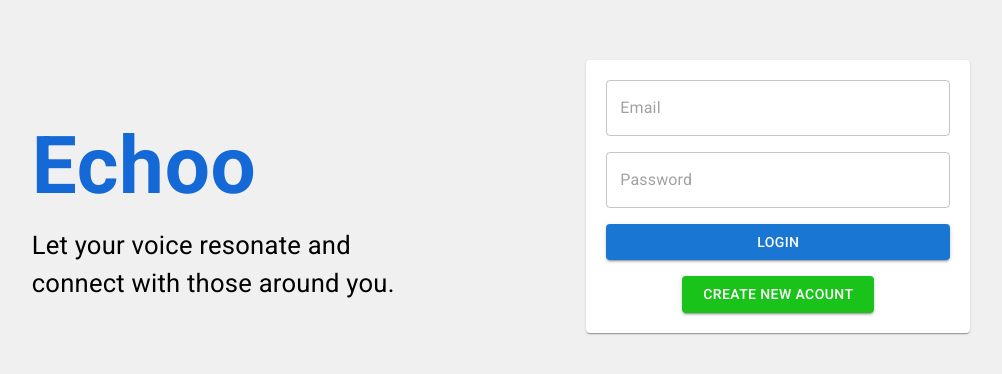
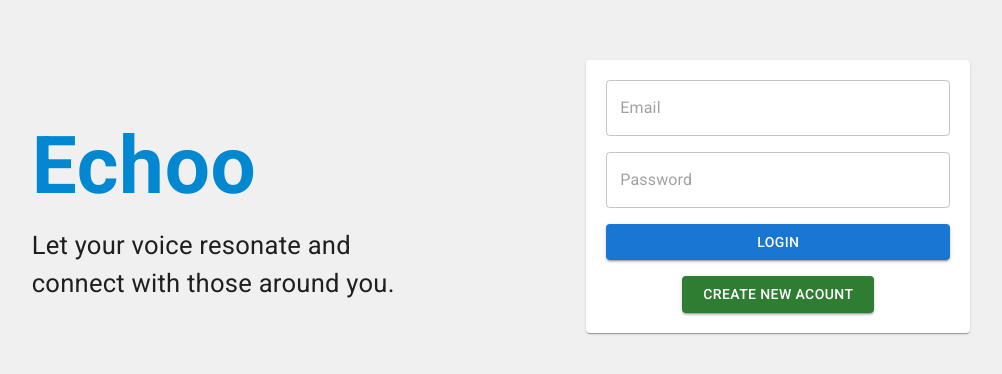
Before and after one commit to C12-omarallabadi/MERAKI_Academy_Project_4, a React (Create React App) app in the folder frontend/: page / in a window 1280 px wide. Shown: the part 196-570 px from the top of the page, without its empty margins (139-1141 px from the left). Built offline with nearby package versions, Linux system fonts and the light colour scheme.

Commit message:
57-dark light mode

```diff
--- a/frontend/src/App.css
+++ b/frontend/src/App.css
@@ -1,6 +1,5 @@
 .App {
  text-align: center;
- background-color: rgb(51, 51, 214);
 
 }
 
--- a/frontend/src/App.js
+++ b/frontend/src/App.js
@@ -9,25 +9,43 @@ import Navbar from "./components/shared components/Navbar";
 import MyAcount from "./components/role 2 interface/MyAcount";
 import WebsiteUser from "./components/role 2 interface/WebsiteUser";
 import DrawerM from "./components/shared components/Drawer";
+import { ThemeProvider, createTheme } from "@mui/material/styles";
+import CssBaseline from "@mui/material/CssBaseline";
+
 export const UserContext = createContext();
 
 const App = () => {
-  const [Type,setType]=useState("permanent")
-  const [Display,setDisplay]=useState("none")
+  const [mode, setMode] = useState("light");
+  const darkTheme = createTheme({
+    palette: {
+      mode: mode,
+      omar: {
+        light: mode === "dark" ? "#616161" : "rgb(240, 240, 240)",
+        dark: mode === "dark" ? "rgb(240, 240, 240)" : "#616161",
+      },
+      search: {
+        light: mode === "dark" ? "#616161" : "white",
+        dark: mode === "dark" ? "white" : "#616161",
+      },
+    },
+  });
+  const [Type, setType] = useState("permanent");
+  const [Display, setDisplay] = useState("none");
 
+  const [myName, setMyName] = useState(sessionStorage.getItem("myName") || "");
 
-  const [myName,setMyName]=useState(sessionStorage.getItem("myName")||"")
-
-  const[myInfo,setMyInfo]=useState(sessionStorage.getItem("user")||"")
-  const [file,setFile]=useState("")
+  const [myInfo, setMyInfo] = useState(sessionStorage.getItem("user") || "");
+  const [file, setFile] = useState("");
   const [isLoggedIn, setIsLoggedIn] = useState(
     sessionStorage.getItem("isLoggedIn") || false
   );
   const [token, setToken] = useState(sessionStorage.getItem("token") || "");
   const [userId, setUserId] = useState(sessionStorage.getItem("userId") || "");
   const Navigate = useNavigate();
-  useEffect(()=>{},[])
+  useEffect(() => {}, []);
   return (
+    <ThemeProvider theme={darkTheme}>
+      <CssBaseline />
       <div className="App">
         <UserContext.Provider
           value={{
@@ -46,14 +64,13 @@ const App = () => {
             Type,
             setType,
             Display,
-          setDisplay
-
-
+            setDisplay,
+            mode,
+            setMode,
           }}
         >
-{isLoggedIn? <DrawerM/>:null}
-        {isLoggedIn?<Navbar />:null}
-
+          {isLoggedIn ? <DrawerM /> : null}
+          {isLoggedIn ? <Navbar /> : null}
 
           <Routes>
             <Route path="/" element={<Login />} />
@@ -61,10 +78,11 @@ const App = () => {
             <Route path="/register" element={<Register />} />
             <Route path="/userDashboard" element={<UserDashboard />} />
             <Route path="/adminDashboard" element={<AdminDashboard />} />
-          <Route path="/profile/:id" element={<WebsiteUser/>}/>
+            <Route path="/profile/:id" element={<WebsiteUser />} />
           </Routes>
         </UserContext.Provider>
       </div>
+    </ThemeProvider>
   );
 };
 
--- a/frontend/src/components/role 2 interface/Comments.js
+++ b/frontend/src/components/role 2 interface/Comments.js
@@ -15,6 +15,7 @@ import Avatar from '@mui/material/Avatar';
 import Box from '@mui/material/Box';
 import Button from '@mui/material/Button';
 import Paper from '@mui/material/Paper';
+import { useTheme } from "@emotion/react";
 /////////////////////////////////////////////////////////////////////////////////////////////////////////
 function stringToColor(string) {
   let hash = 0;
@@ -47,6 +48,7 @@ function stringAvatar(name) {
 
 ///////////////////////////////////////////////////////////////////////////////////////////////////////////
 const Comments = ({ postId, isCommentsShown, setCommentsState ,post }) => {
+  const theme=useTheme()
   const Navigate=useNavigate()
 
 
@@ -85,7 +87,7 @@ setInputBar("")    })
     comments.length == 0
       ? false
       : comments.map((elem, index) => {
-          return <Paper elevation={3}  key={index} sx={{background:"rgb(240, 240, 240)",width:`${40}vw`,mb:`${2.5}vh`,mt:`${2.5}vh`}}><Box sx={{pl: `${1}vw`,height: `${8}vh`,display:"flex",gap:`${.7}vw`,alignItems:"end"}}>
+          return <Paper elevation={3}  key={index} sx={{background:theme.palette.omar.light,width:`${40}vw`,mb:`${2.5}vh`,mt:`${2.5}vh`}}><Box sx={{pl: `${1}vw`,height: `${8}vh`,display:"flex",gap:`${.7}vw`,alignItems:"end"}}>
             <Avatar    {...stringAvatar(elem.commenter.fullName)} style={{ width: `${3}vw`, height: `${3}vw`, fontSize: `${2}vw`,padding: `${1}vw`  }} />
             <Typography sx={{fontSize: `${2}vw`}} variant="h6">{elem.commenter.fullName}</Typography></Box><Box sx={{  maxHeight:`${20}vh`,
           overflowWrap:"break-word",
--- a/frontend/src/components/role 2 interface/MyAcount.js
+++ b/frontend/src/components/role 2 interface/MyAcount.js
@@ -37,6 +37,7 @@ import MoreHorizIcon from "@mui/icons-material/MoreHoriz";
 import Popover from "@mui/material/Popover";
 import Popper from "@mui/material/Popper";
 import MenuList from "@mui/material/MenuList";
+import { useTheme } from "@emotion/react"
 
 //////////////////////////////////////////////////////////////////////////////////
 function stringToColor(string) {
@@ -71,6 +72,7 @@ function stringToColor(string) {
 
 /////////////////////////////////////////////////////////////////////////////////
 const MyAcount =()=>{
+    const theme=useTheme()
     const Navigate=useNavigate()
     const user=useContext(UserContext)
     const headers = { Authorization: `Bearer ${user.token}` };
@@ -106,7 +108,7 @@ setUserInfo(result.data)
          height: '100vh',
          overflowY:"auto",
           borderstyle: "solid",
-          background: "lightgrey",
+          background: theme.palette.omar.light,
           display: "flex",
           flexDirection: "column",
           alignItems: "center",
--- a/frontend/src/components/role 2 interface/MyPostsComments.js
+++ b/frontend/src/components/role 2 interface/MyPostsComments.js
@@ -14,6 +14,7 @@ import Avatar from '@mui/material/Avatar';
 import Box from '@mui/material/Box';
 import Button from '@mui/material/Button';
 import Paper from '@mui/material/Paper';
+import { useTheme } from "@emotion/react";
 //////////////////////////////////////////////////////////////////
 function stringToColor(string) {
   let hash = 0;
@@ -45,6 +46,7 @@ function stringAvatar(name) {
 }
 ///////////////////////////////////////////////////////////////
 const MyPostsComments=({isMyPostsCommentsShown,setIsMyPostsCommentsShown,myPostId,setMyPostId})=>{
+  const theme=useTheme()
     const[myPostCommentss,setMyPostCommentss]=useState([])
     const[myPost,setMyPost]=useState('')
     const[commentInput,setCommentInput]=useState('')
@@ -72,7 +74,7 @@ const postComments =
 myPostCommentss.length == 0
   ? false
   : myPostCommentss.map((elem, index) => {
-      return <Paper elevation={3}  key={index} sx={{background:"rgb(240, 240, 240)",width:`${40}vw`,mb:`${2.5}vh`,mt:`${2.5}vh`}}><Box sx={{pl: `${1}vw`,height: `${8}vh`,display:"flex",gap:`${.7}vw`,alignItems:"end"}}>
+      return <Paper elevation={3}  key={index} sx={{background:theme.palette.omar.light,width:`${40}vw`,mb:`${2.5}vh`,mt:`${2.5}vh`}}><Box sx={{pl: `${1}vw`,height: `${8}vh`,display:"flex",gap:`${.7}vw`,alignItems:"end"}}>
       <Avatar    {...stringAvatar(elem.commenter.fullName)} style={{ width: `${3}vw`, height: `${3}vw`, fontSize: `${2}vw`,padding: `${1}vw`  }} />
       <Typography sx={{fontSize: `${2}vw`}} variant="h6">{elem.commenter.fullName}</Typography></Box><Box sx={{  maxHeight:`${20}vh`,
     overflowWrap:"break-word",
--- a/frontend/src/components/role 2 interface/UserDashboard.js
+++ b/frontend/src/components/role 2 interface/UserDashboard.js
@@ -36,6 +36,7 @@ import MoreHorizIcon from "@mui/icons-material/MoreHoriz";
 import Popover from "@mui/material/Popover";
 import Popper from "@mui/material/Popper";
 import MenuList from "@mui/material/MenuList";
+import { useTheme } from "@emotion/react";
 
 ////////////////////////////////////////////////////////////////////////////
 function stringToColor(string) {
@@ -69,6 +70,7 @@ function stringAvatar(name) {
 
 const UserDashboard = () => {
   ///////////////////////////////////////////////////////////
+  const theme=useTheme()
 
   ////////////////////////////////////////////////////////////
   const [UpdateBoxShown, setUpdateBox] = useState(false);
@@ -185,7 +187,7 @@ const UserDashboard = () => {
                 >
                   <MoreHorizIcon />
                 </IconButton>
-                <Popover
+                <Popover elevation={1}
                   id={id}
                   open={open}
                   anchorEl={anchorEl}
@@ -276,7 +278,7 @@ const UserDashboard = () => {
         height: '100vh',
         overflowY:"auto",
         borderstyle: "solid",
-        background: "lightgrey",
+        background: theme.palette.omar.light,
         display: "flex",
         flexDirection: "column",
         alignItems: "center",
--- a/frontend/src/components/shared components/Drawer.js
+++ b/frontend/src/components/shared components/Drawer.js
@@ -14,7 +14,10 @@ import ListItemIcon from '@mui/material/ListItemIcon';
 import ListItemText from '@mui/material/ListItemText';
 import InboxIcon from '@mui/icons-material/MoveToInbox';
 import MailIcon from '@mui/icons-material/Mail';
+import ToggleButton from '@mui/material/ToggleButton';
+import ToggleButtonGroup from '@mui/material/ToggleButtonGroup';
 import { UserContext } from '../../App';
+
 
 const drawerWidth = 240;
 
@@ -23,6 +26,11 @@ const DrawerM=()=>{
   const user=useContext(UserContext)
 
     const Navigate=useNavigate()
+    const [alignment, setAlignment] = React.useState('web');
+
+  const handleChange = (event, newAlignment) => {
+    setAlignment(newAlignment);
+  };
 
     ///////////////////////////////////////////////////////////////////
 
@@ -40,7 +48,17 @@ const DrawerM=()=>{
           [`& .MuiDrawer-paper`]: { width: drawerWidth, boxSizing: 'border-box' },
         }}
       >
-        <h1>test</h1>
+        <ToggleButtonGroup
+      color="primary"
+      value={alignment}
+      exclusive
+      onChange={handleChange}
+      aria-label="Platform"
+    >
+      <ToggleButton onClick={()=>{user.setMode("light")}} sx={{flexGrow:1}} value="web">light</ToggleButton>
+      <ToggleButton onClick={()=>{user.setMode("dark")}} sx={{flexGrow:1}} value="android">dark</ToggleButton>
+
+    </ToggleButtonGroup>
        <Divider/>
        <ListItem disablePadding>
                 <ListItemButton onClick={()=>{Navigate("/")}}>
--- a/frontend/src/components/shared components/Login.js
+++ b/frontend/src/components/shared components/Login.js
@@ -11,6 +11,7 @@ import ClearIcon from '@mui/icons-material/Clear';
 import IconButton from '@mui/material/IconButton';
 import Paper from '@mui/material/Paper';
 import { Typography } from "@mui/material";
+import { useTheme } from "@emotion/react";
 
 
 
@@ -19,6 +20,7 @@ import { Typography } from "@mui/material";
 
 
 const Login = () => {
+  const theme=useTheme()
 
   const user = useContext(UserContext);
   const Navigate = useNavigate();
@@ -70,10 +72,10 @@ setIsError(true)
       }); //
   };
   return (
-    <Box sx={{background:"rgb(240, 240, 240)",height:`100vh`,display:"flex",flexDirection:"column",justifyContent:"center",gap: `${10}vh`}}>
+    <Box sx={{background:theme.palette.omar.light,height:`100vh`,display:"flex",flexDirection:"column",justifyContent:"center",gap: `${10}vh`}}>
     <Box sx={{ display:"flex",alignItems:"center",justifyContent:"space-evenly"}}>
       <Box sx={{width:`${30}vw`,textAlign:"start"}}>
-    <Typography sx={{fontSize:`${10}vh`, fontWeight:"bold",color:"rgb(21, 105, 214)"}}>Echoo</Typography>
+    <Typography sx={{fontSize:`${10}vh`, fontWeight:"bold",color:"#0288d1"}}>Echoo</Typography>
     <Typography sx={{fontSize:`${2}vw`}}>Let your voice resonate and connect with those around you.</Typography>
     </Box>
 
@@ -102,7 +104,7 @@ setIsError(true)
 
       <Button sx={{width:"100%"}} variant="contained" onClick={goToLogin}>login</Button>
 
-      <Button variant="contained"sx={{width:`${15}vw`,background:" rgb(25, 195, 25)"}}
+      <Button variant="contained"sx={{width:`${15}vw`,background:" #2e7d32"}}
         onClick={() => {
           Navigate("/register");
         }}
--- a/frontend/src/components/shared components/Navbar.js
+++ b/frontend/src/components/shared components/Navbar.js
@@ -22,6 +22,7 @@ import SearchIcon from "@mui/icons-material/Search";
 import Stack from "@mui/material/Stack";
 import Autocomplete from "@mui/material/Autocomplete";
 import ArrowBackIosOutlinedIcon from "@mui/icons-material/ArrowBackIosOutlined";
+import { useTheme } from "@emotion/react";
 
 const drawerWidth = 240;
 ////////////////////////////////////
@@ -57,6 +58,7 @@ function stringAvatar(name) {
 ////////////////////////////////////
 
 const Navbar = () => {
+  const theme = useTheme();
   const user = useContext(UserContext);
 
   const headers = { Authorization: `Bearer ${user.token}` };
@@ -146,7 +148,7 @@ const Navbar = () => {
               }}
               renderInput={(params) => (
                 <TextField
-                  sx={{ background: blue[400] }}
+                  sx={{ background: theme.palette.search.light }}
                   {...params}
                   placeholder={`search`}
                   InputProps={{
```
Lines whose indentation alone changed are shown as unchanged.
